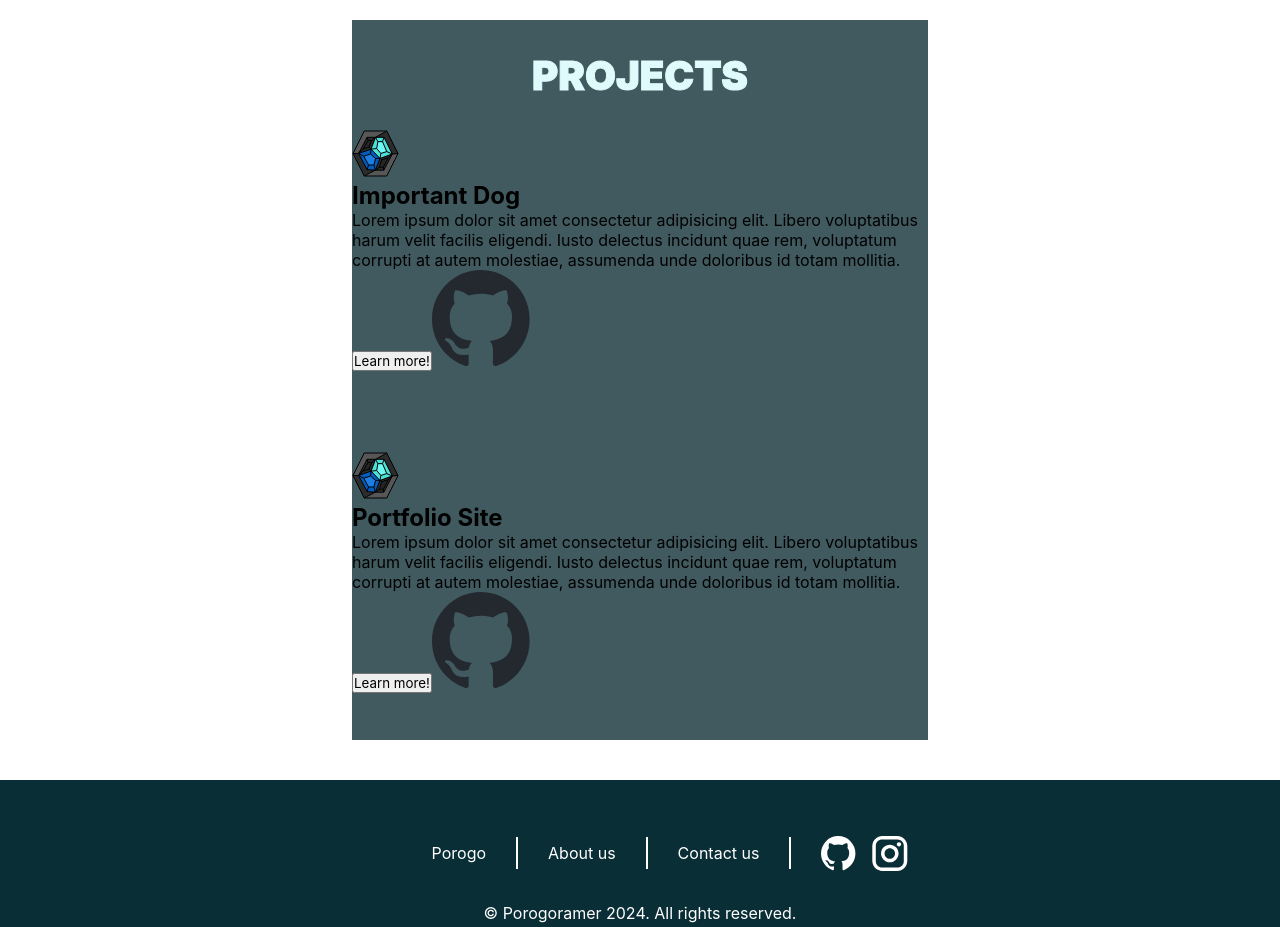
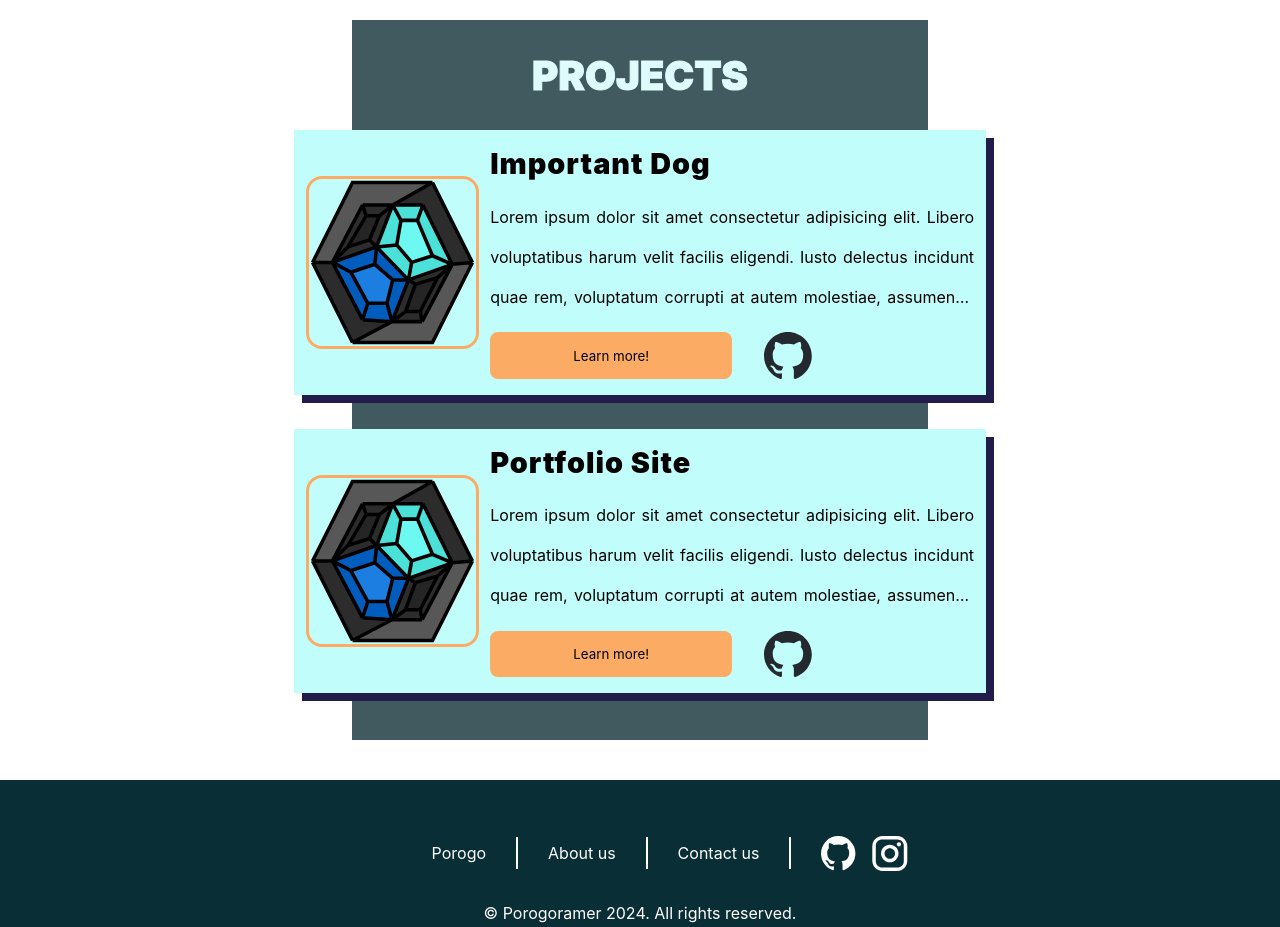
Before and after one commit to Porogoramer/porogoramer.com, a React app in the folder porogo/frontend/: page / in a window 1280 px wide. Shown: the part 820-1747 px from the top of the page. Built offline with nearby package versions, Linux system fonts and the light colour scheme; the HTML template or start-up script is replaced by a standard one.

Commit message:
Fix: Import the project_card scss file in main.scss

```diff
--- a/porogo/frontend/static/styles/main.scss
+++ b/porogo/frontend/static/styles/main.scss
@@ -2,6 +2,7 @@
 @import "./common/header";
 @import "./common/footer";
 @import "./views/home";
+@import "./common/project_card";
 
 * {
     padding: 0;
```
